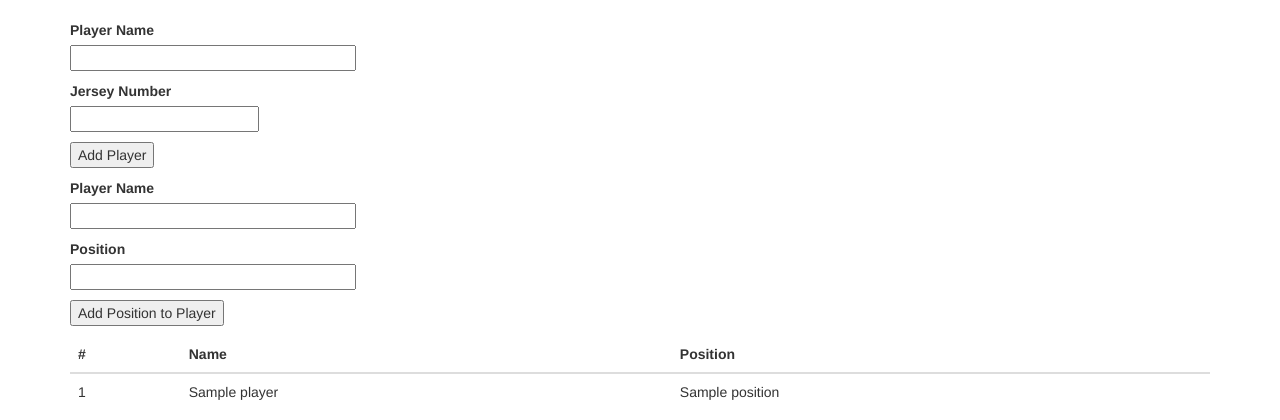
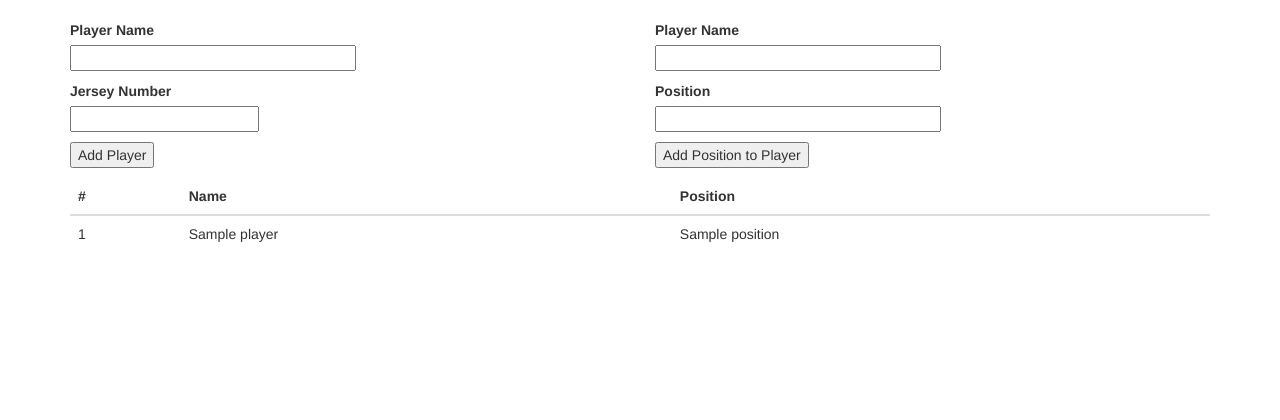
Before and after one commit to joefedota/calBaseballAnalytics, a Flask app: page /players in a window 1280 px wide. Shown: the part 52-472 px from the top of the page. Run offline with Flask 2, Linux system fonts and the light colour scheme; a user stored in the database is signed in; tables that the repository leaves empty hold one stand-in row (values such as "Sample post"); some libraries are stand-ins or nearby versions.

Commit message:
migration to postgres

```diff
--- a/app/models.py
+++ b/app/models.py
@@ -1,6 +1,7 @@
 from app import db, login
 from werkzeug.security import generate_password_hash, check_password_hash
 from flask_login import UserMixin
+from sqlalchemy.dialects.postgresql import JSON
 
 #Entity diagram found at https://ondras.zarovi.cz/sql/demo/ load with keyword CalBaseballERD
 class User(UserMixin, db.Model):
--- a/app/templates/players.html
+++ b/app/templates/players.html
@@ -1,6 +1,8 @@
 {% extends "base.html" %}
 
 {% block app_content %}
+<div class="row">
+	<div class="col-xs-3 col-md-6">
 				<form action="" method="post">
         			{{ form.hidden_tag() }}
         			<p>
@@ -19,6 +21,8 @@
         			</p>
         			<p>{{ form.submit() }}</p>
 				</form>
+			</div>
+	<div class="col-xs-3 col-md-6">
 			<form action="" method="post">
         			{{ form2.hidden_tag() }}
         		<p>
@@ -37,6 +41,8 @@
         		</p>
         		<p>{{ form2.submit() }}</p>
 			</form>
+	</div>
+</div>
 <table class="table table-hover">
   <thead>
   	<tr>
--- a/config.py
+++ b/config.py
@@ -3,5 +3,6 @@ basedir = os.path.abspath(os.path.dirname(__file__))
 
 class Config(object):
 	SECRET_KEY = os.environ.get('SECRET_KEY') or 'oh-the-red-hot-spot'
-	SQLALCHEMY_DATABASE_URI = os.environ.get('DATABASE_URL') or 'sqlite:///' + os.path.join(basedir, 'app.db')
+	#SQLALCHEMY_DATABASE_URI = os.environ.get('DATABASE_URL') or 'sqlite:///' + os.path.join(basedir, 'app.db')
+	SQLALCHEMY_DATABASE_URI = os.environ.get('DATABASE_URL')
 	SQLALCHEMY_TRACK_MODIFICATIONS = False
```
Also changed, not shown: app.db, 1 other file. Lines whose indentation alone changed are shown as unchanged.
